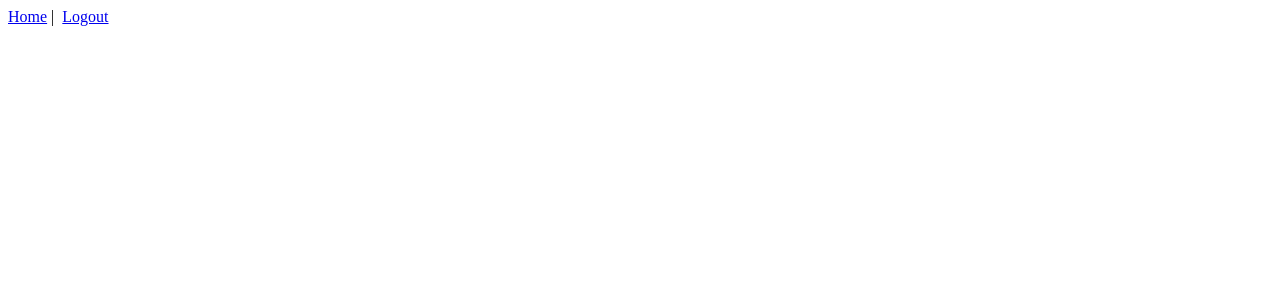
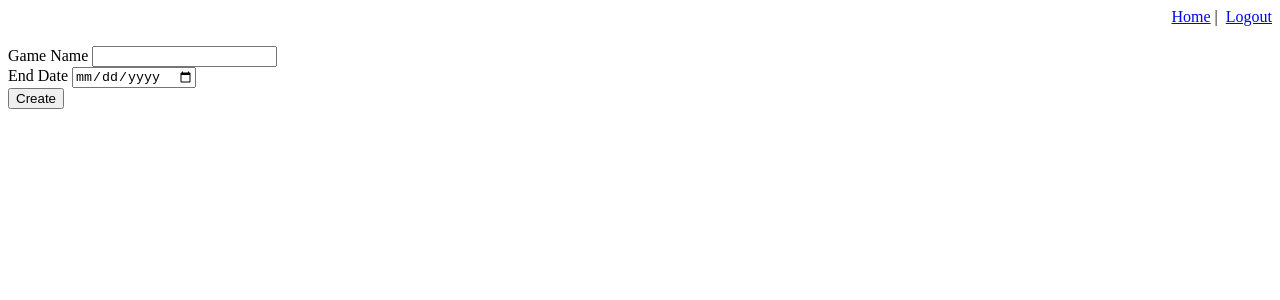
Before and after one commit to mWander2/SmartStock, a Vue app in the folder final-capstone/capstone/vue/: page /create-game in a window 1280 px wide. Shown: the top 300 px of the page. Built offline with nearby package versions, Linux system fonts and the light colour scheme; sample sign-in values are in the browser's storage.

Commit message:
working on game functionality(Game/CreateGame) and StockService

```diff
--- a/final-capstone/capstone/vue/src/App.vue
+++ b/final-capstone/capstone/vue/src/App.vue
@@ -7,3 +7,10 @@
     <router-view />
   </div>
 </template>
+
+<style scoped>
+  #nav {
+    text-align: right;
+    margin-bottom: 20px;
+  }
+</style>
--- /dev/null
+++ b/final-capstone/capstone/vue/src/components/CreateGame.vue
@@ -0,0 +1,40 @@
+<template>
+  <div>
+      <form v-on:submit.prevent="createGame">
+          <label for="name">Game Name </label>
+          <input type="text" v-model="newGame.name"> <br>
+          <label for="date">End Date </label>
+          <input type="date" v-model="newGame.date"> <br>
+          <button>Create</button>
+      </form>
+  </div>
+</template>
+
+<script>
+import stockService from '../services/StockService.js'
+export default {
+
+    data() {
+        return {
+            newGame : {}
+        }
+    },
+    methods: {
+        createGame() {
+            stockService.createGame(this.newGame).then(
+                response => {
+                    if(response.status === 200) {
+                        this.newGame = {};
+                        this.$router.push({name: 'home'})
+                    }
+                }
+            )
+        }
+    }
+
+}
+</script>
+
+<style>
+
+</style>
--- /dev/null
+++ b/final-capstone/capstone/vue/src/components/Game.vue
@@ -0,0 +1,20 @@
+<template>
+  <div class="game-container">
+      <h1>Game Name</h1>
+      <h2>Organizer</h2>
+      <p>Players : Score</p>
+  </div>
+</template>
+
+<script>
+export default {
+
+}
+</script>
+
+<style>
+    .game-container {
+        background: darkgreen;
+        border-radius: 5px;
+    }
+</style>
--- a/final-capstone/capstone/vue/src/router/index.js
+++ b/final-capstone/capstone/vue/src/router/index.js
@@ -5,6 +5,8 @@ import Login from '../views/Login.vue'
 import Logout from '../views/Logout.vue'
 import Register from '../views/Register.vue'
 import store from '../store/index'
+import CreateGameView from '../views/CreateGameView.vue'
+import MyGamesView from '../views/MyGamesView.vue'
 
 Vue.use(Router)
 
@@ -52,6 +54,22 @@ const router = new Router({
       meta: {
         requiresAuth: false
       }
+    },
+    {
+      path: "/create-game",
+      name: "create-game",
+      component: CreateGameView,
+      meta: {
+        requiresAuth: true
+      }
+    },
+    {
+      path: "/my-games",
+      name: "my-games",
+      component: MyGamesView,
+      meta: {
+        requiresAuth: true
+      }
     }
   ]
 })
--- /dev/null
+++ b/final-capstone/capstone/vue/src/services/StockService.js
@@ -0,0 +1,9 @@
+import axios from "axios";
+
+export default {
+
+    createGame(game) {
+        return axios.post('/games', game)
+    }
+
+}
--- /dev/null
+++ b/final-capstone/capstone/vue/src/views/CreateGameView.vue
@@ -0,0 +1,18 @@
+<template>
+  <div>
+      <create-game/>
+  </div>
+</template>
+
+<script>
+import CreateGame from '../components/CreateGame.vue'
+export default {
+  components: {
+    CreateGame
+  }
+}
+</script>
+
+<style>
+
+</style>
--- a/final-capstone/capstone/vue/src/views/Home.vue
+++ b/final-capstone/capstone/vue/src/views/Home.vue
@@ -1,7 +1,13 @@
 <template>
   <div class="home">
     <h1>Home</h1>
-    <p>You must be authenticated to see this</p>
+    <router-link v-bind:to="{name: 'create-game'}">
+        Create Game
+    </router-link>
+    <br>
+    <router-link v-bind:to="{name: 'my-games'}">
+      My Games
+    </router-link>
   </div>
 </template>
 
@@ -10,3 +16,7 @@ export default {
   name: "home"
 };
 </script>
+
+<style scoped>
+
+</style>
--- /dev/null
+++ b/final-capstone/capstone/vue/src/views/MyGamesView.vue
@@ -0,0 +1,18 @@
+<template>
+  <div>
+      <game v-for="i in 3" v-bind:key="i"/>
+  </div>
+</template>
+
+<script>
+import Game from '../components/Game.vue'
+export default {
+    components: {
+        Game
+    }
+}
+</script>
+
+<style>
+
+</style>
```
